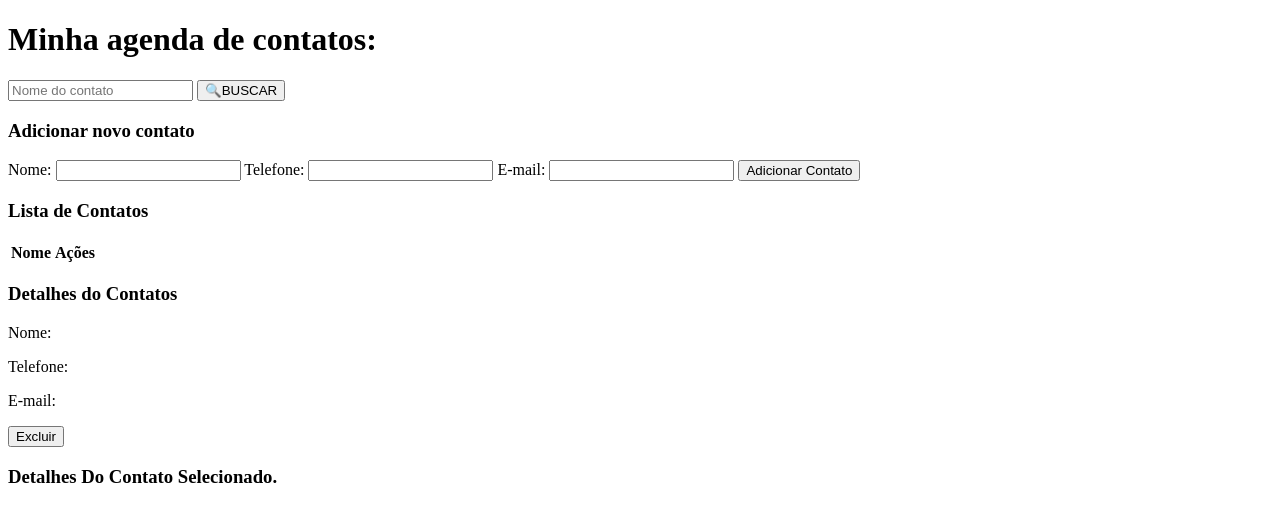
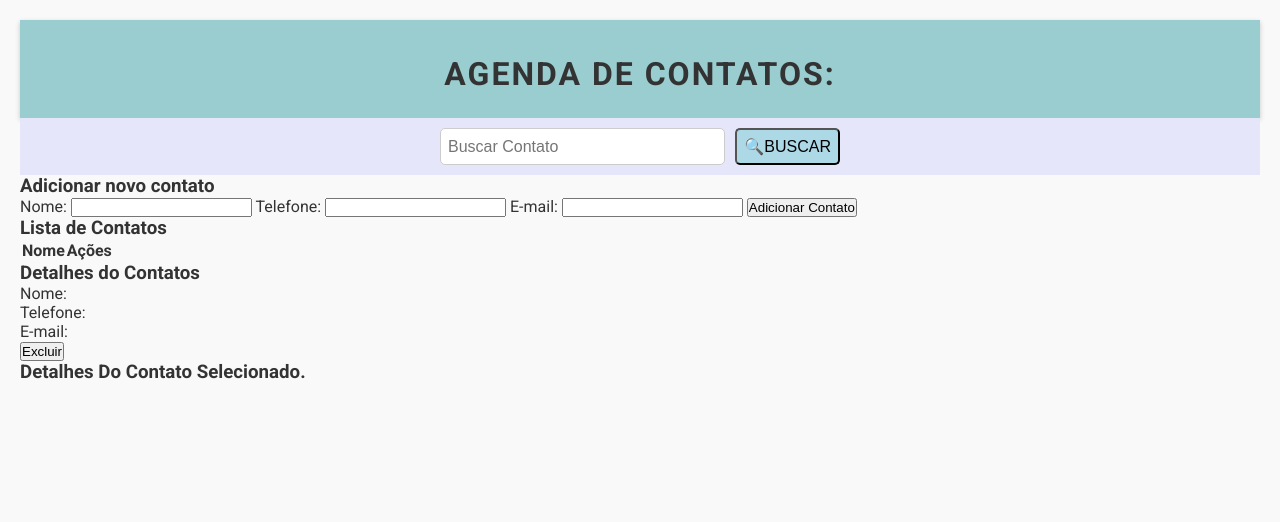
Before and after one commit to Erivanialeal/Agenda_contatos, a Flask app: page / in a window 1280 px wide. Shown: the top 522 px of the page. Run offline with Flask 3, Linux system fonts and the light colour scheme; lists and menus that the app fills with data are empty.

Commit message:
Finalização do HTML e iniciando o CSS

```diff
--- /dev/null
+++ b/static/style.css
@@ -0,0 +1,70 @@
+
+/* reset básico*/
+
+*{
+    margin: 0;
+    padding: 0;
+    box-sizing: border-box;
+}
+
+/* Fonte padrão */
+body {
+    font-family: 'Roboto', sans-serif; /* Importar do Google Fonts */
+    padding: 20px;
+    background-color: #f9f9f9; /* fundo claro */
+    color: #333; /* texto padrão */
+}
+
+/*Titulos principal*/
+h1 {
+    font-size: 2rem;
+    color: #333;
+    text-align: center;
+    margin-top: 30px;
+    margin-bottom: 20px;
+    font-weight: bolder;
+    text-transform: uppercase;
+    letter-spacing: 2px;
+
+}
+/* faixa do titulo*/
+.faixa-titulo{
+    width: 100%;
+    background-color: rgb(153, 205, 208);
+    padding: 5px 0;
+    box-shadow: 0 2px 5px rgba(0,0,0,0.2);
+
+}
+
+/* area de pesquisa de contato faixa*/
+.area-pesquisa{
+    width: 100%;
+    display: flex;
+    justify-content: center;
+    padding: 10px 0;
+    background-color: lavender;
+
+}
+/* area de pesquisa formulario*/
+.area-pesquisa form{
+    width: 100%;
+    max-width: 400px;
+    display: flex;
+    gap: 10px;
+}
+/* entrada da area de pesquisa*/
+.area-pesquisa input{
+    flex: 1;
+    padding: 7px;
+    font-size: 1rem;
+    border: 1px solid #ccc;
+    border-radius: 5px;
+}
+/* area pesquisa botão*/
+.area-pesquisa button{
+    padding: 7px;
+    font-size: 1rem;
+    background-color: lightblue;
+    border-radius: 5px;
+    cursor: pointer;
+}
--- a/templates/index.html
+++ b/templates/index.html
@@ -1,19 +1,28 @@
 <!DOCTYPE html> <!-- Isso diz ao navegador que é um arquivo html-->
 <html lang="pt-br"> <!--Define o idioma da pagina-->
 <head>
+
     <meta charset="UTF-8" >
     <!-- define a largura rela do dispositivo-->
     <meta name="viewport" content="width=device-width, initial-scale=1.0">
-    <title>AGENDA DE CONTATOS</title>
+    <title>Agenda de contatos</title>
+    <link rel="stylesheet" href="{{ url_for('static', filename='style.css') }}">
+    <link href="https://fonts.googleapis.com/css2?family=Roboto:wght@400;700&display=swap" rel="stylesheet">
 
 </head>
 <body>
-    <h1> Minha agenda de contatos:</h1>
+
+    <header class="faixa-titulo">
+    <h1>Agenda de Contatos:</h1>
+    </header>
+
     <!--Formulario de busca-->
+    <section class="area-pesquisa">
     <form>
-        <input type="text" placeholder="Nome do contato">
+        <input type="text" placeholder="Buscar Contato">
         <button type="submit">🔍BUSCAR</button>
     </form>
+    </section>
     <!-- Espaçõ reservado para o resultado de busca-->
      <section id="resultado-busca">
         <!-- Quando a logica for implementada os resultados aparecerão aqui-->
```
Also changed, not shown: app/static/style.css (deleted), meu_banco.db, static/__init__.py (added).
